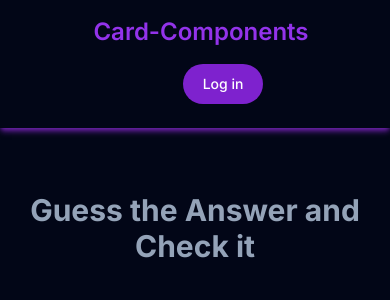
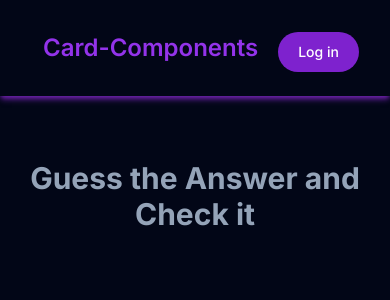
Before and after one commit to kunj3740/card-componets, a Next.js app in the folder card-components/: page / in a window 390 px wide. Shown: the top 300 px of the page. Built offline with nearby package versions, Linux system fonts and the light colour scheme; no server answers; the database is empty.

Commit message:
UI Responsive stuff

```diff
--- a/card-components/src/components/Navbar.tsx
+++ b/card-components/src/components/Navbar.tsx
@@ -108,7 +108,7 @@ export const Navbar = () => {
             ) : (
               <Link
                 href="/signin"
-                className="text-white ml-14 bg-purple-700 hover:bg-purple-800 focus:outline-none focus:ring-4 focus:ring-purple-300 font-medium rounded-full text-sm px-5 py-2.5 text-center transition duration-150 ease-in-out mb-2"
+                className="text-white ml-5 bg-purple-700 hover:bg-purple-800 focus:outline-none focus:ring-4 focus:ring-purple-300 font-medium rounded-full text-sm px-5 py-2.5 text-center transition duration-150 ease-in-out mb-2"
               >
                 Log in
               </Link>
```
